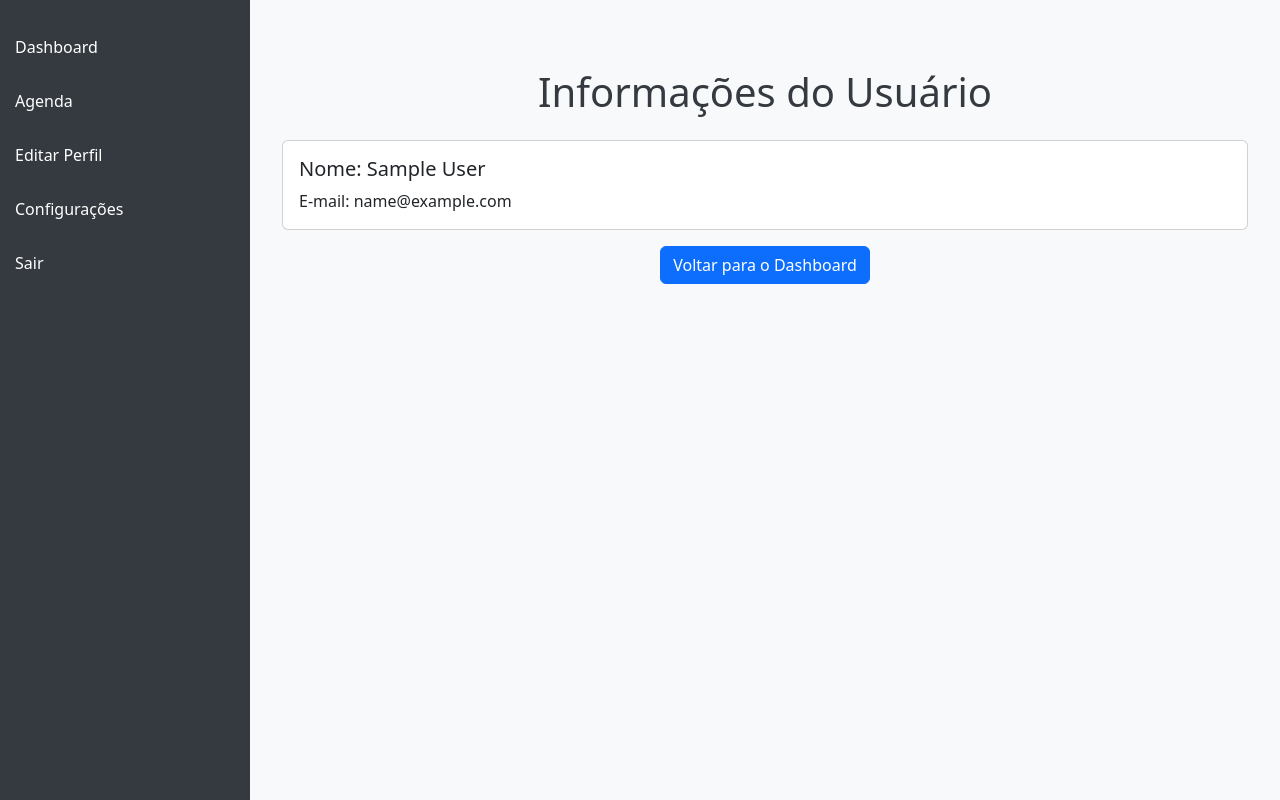
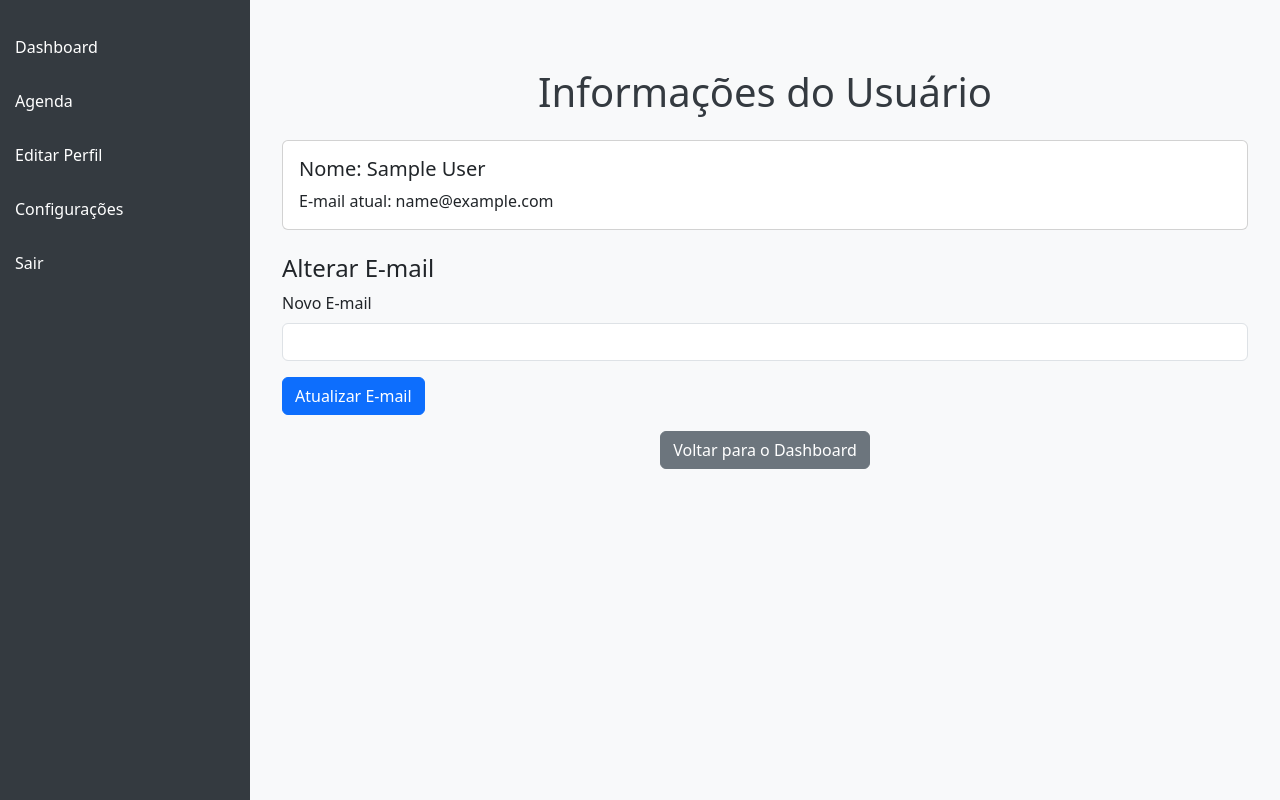
Before and after one commit to gab3mioni/Agendify, a PHP site: page /profile in a window 1280 px wide. Run offline with PHP 8.4, Linux system fonts and the light colour scheme; the visitor is signed in with stand-in values (Sample User, id 1); some libraries are stand-ins or nearby versions.

Commit message:
Atualizando Profile
Agora o usuário consegue editar seu e-mail, verificando se o domínio digitado pelo usuário é aceito pelo sistema

```diff
--- a/app/controllers/ProfileController.php
+++ b/app/controllers/ProfileController.php
@@ -10,6 +10,13 @@ class ProfileController extends Controller
     public function index()
     {
         $this->profile();
+    }
+
+    public function isValidEmail($email)
+    {
+        $allowedDomains = ['gmail.com', 'hotmail.com', 'yahoo.com'];
+        $emailDomain = substr(strrchr($email, "@"), 1);
+        return in_array($emailDomain, $allowedDomains);
     }
 
     public function profile()
@@ -25,6 +32,20 @@ class ProfileController extends Controller
         $profile = $profileModel->getUserByEmail($_SESSION['email']);
 
         if($profile) {
+            if ($_SERVER['REQUEST_METHOD'] === 'POST' && isset($_POST['new_email'])) {
+                $newEmail = $_POST['new_email'];
+
+                if ($this->isValidEmail($newEmail)) {
+                    if($profileModel->editEmail($_SESSION['email'], $newEmail)) {
+                        $_SESSION['email'] = $newEmail;
+                        $successMessage = "E-mail atualizado com sucesso!";
+                    } else {
+                        $errorMessage = "Erro ao atualizar o e-mail!";
+                    }
+                } else {
+                    $errorMessage = "O e-mail é inválido.";
+                }
+            }
             include '../app/views/profile.php';
             return;
         } else {
--- a/app/models/ProfileModel.php
+++ b/app/models/ProfileModel.php
@@ -21,4 +21,12 @@ class ProfileModel
 
         return $stmt->fetch(PDO::FETCH_ASSOC);
     }
+
+    public function editEmail($email, $newEmail)
+    {
+        $stmt = $this->pdo->prepare("UPDATE users SET email = :newEmail WHERE email = :email");
+        $stmt->bindParam(':newEmail', $newEmail);
+        $stmt->bindParam(':email', $email);
+        return $stmt->execute();
+    }
 }
--- a/app/views/profile.php
+++ b/app/views/profile.php
@@ -24,12 +24,29 @@
         <div class="card mt-4">
             <div class="card-body">
                 <h5 class="card-title">Nome: <?php echo htmlspecialchars($profile['name']); ?></h5>
-                <p class="card-text">E-mail: <?php echo htmlspecialchars($profile['email']); ?></p>
+                <p class="card-text">E-mail atual: <?php echo htmlspecialchars($profile['email']); ?></p>
             </div>
         </div>
 
+        <div class="mt-4">
+            <h4>Alterar E-mail</h4>
+            <?php if(isset($errorMessage)): ?>
+                <div class="alert alert-danger"><?php echo $errorMessage; ?></div>
+            <?php endif; ?>
+            <?php if(isset($successMessage)): ?>
+                <div class="alert alert-success"><?php echo $successMessage; ?></div>
+            <?php endif; ?>
+            <form method="POST" action="profile">
+                <div class="mb-3">
+                    <label for="new_email" class="form-label">Novo E-mail</label>
+                    <input type="email" class="form-control" id="new_email" name="new_email" required>
+                </div>
+                <button type="submit" class="btn btn-primary">Atualizar E-mail</button>
+            </form>
+        </div>
+
         <div class="text-center mt-3">
-            <a href="dashboard" class="btn btn-primary">Voltar para o Dashboard</a>
+            <a href="dashboard" class="btn btn-secondary">Voltar para o Dashboard</a>
         </div>
     </div>
 </div>
```
